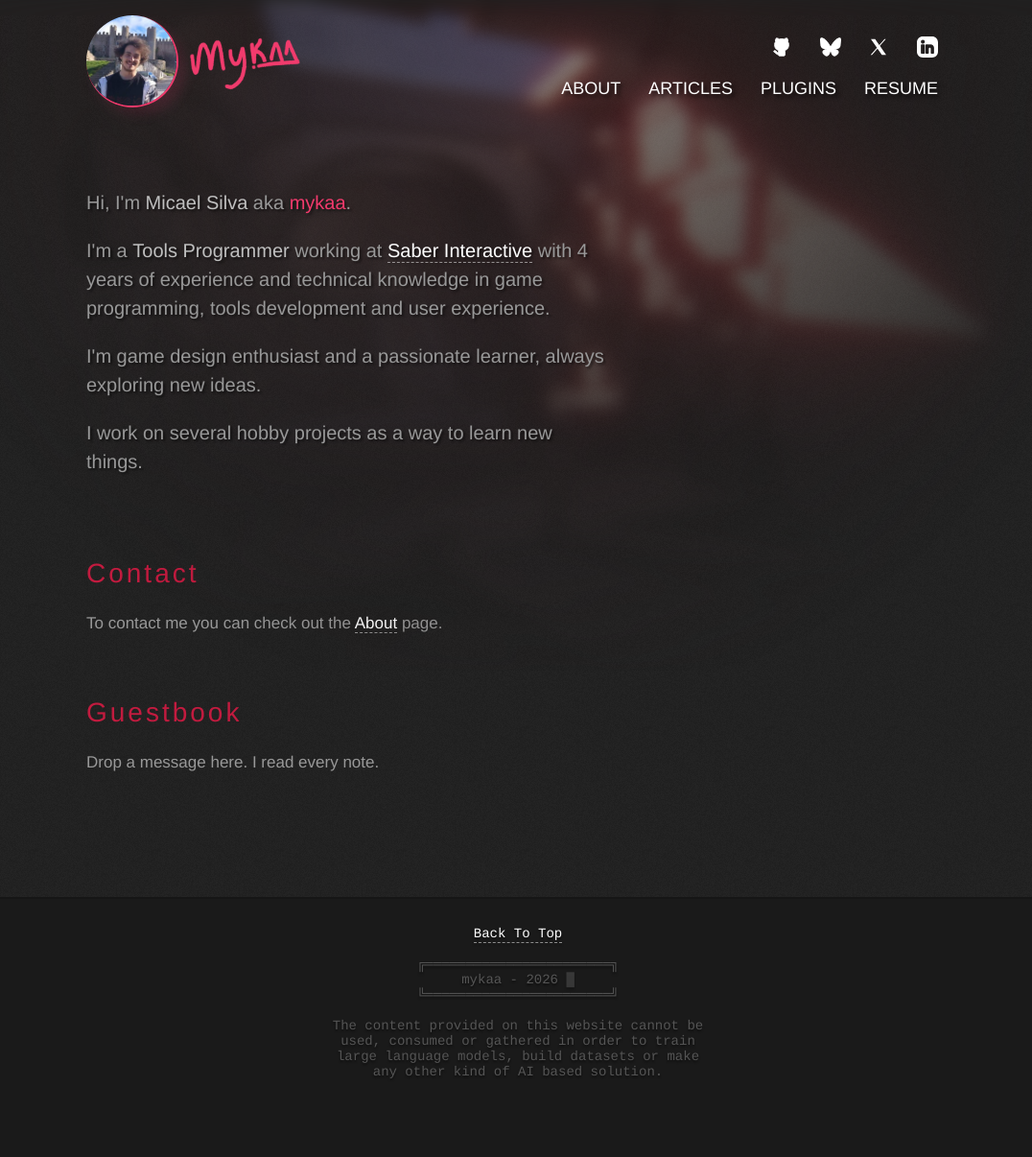
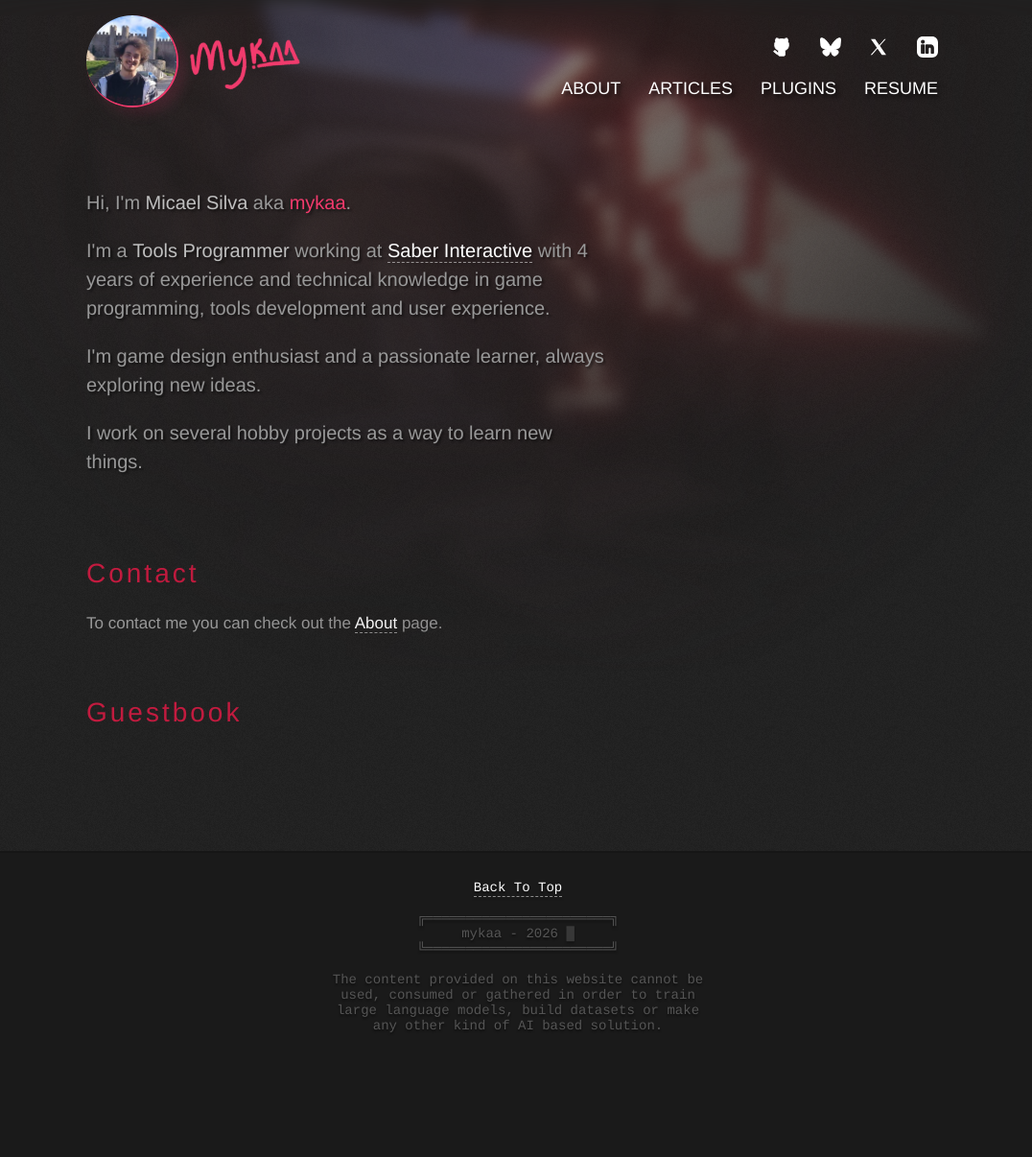
Before and after one commit to mykaadev/mykaadev.github.io, a Jekyll site: the page built from content/pages/home.md, in a window 1280 px wide. Shown: the whole page at 96% size, without its empty margins (100-1176 px from the left). Built offline with Jekyll 4.4.1, drawn with Linux system fonts in a browser that asks for light colours; some web fonts are replaced; comment, search, counter and statistics services are not loaded; after the commit the page ends 1158 px from its top, so only the background shows below that.

Commit message:
Guestbook

```diff
--- a/_config.yml
+++ b/_config.yml
@@ -88,7 +88,7 @@ giscus:
   repo: mykaadev/mykaadev.github.io
   repo_id: "R_kgDOHvxdlQ"
   category: General
-  category_id: "IC_kwDOHvxdlc4C36IY"
+  category_id: "DIC_kwDOHvxdlc4C36IY"
   mapping: pathname
   strict: "0"
   reactions_enabled: "1"
--- a/content/pages/home.md
+++ b/content/pages/home.md
@@ -21,7 +21,6 @@ meta_description: Personal portfolio and blog of Micael Silva (mykaa) about game
 </div>
 <div class="index-section guestbook-section">
   <h2>Guestbook</h2>
-  <p>Drop a message here. I read every note.</p>
   {% include site/giscus.html
     mapping='specific'
     term='Guestbook'
--- a/library/style.css
+++ b/library/style.css
@@ -722,6 +722,8 @@ Index
     left: 0;
     width: 100vw;
     max-width: 100%;
+    pointer-events: none;
+    user-select: none;
 }
 
 #index-background-image img {
```
